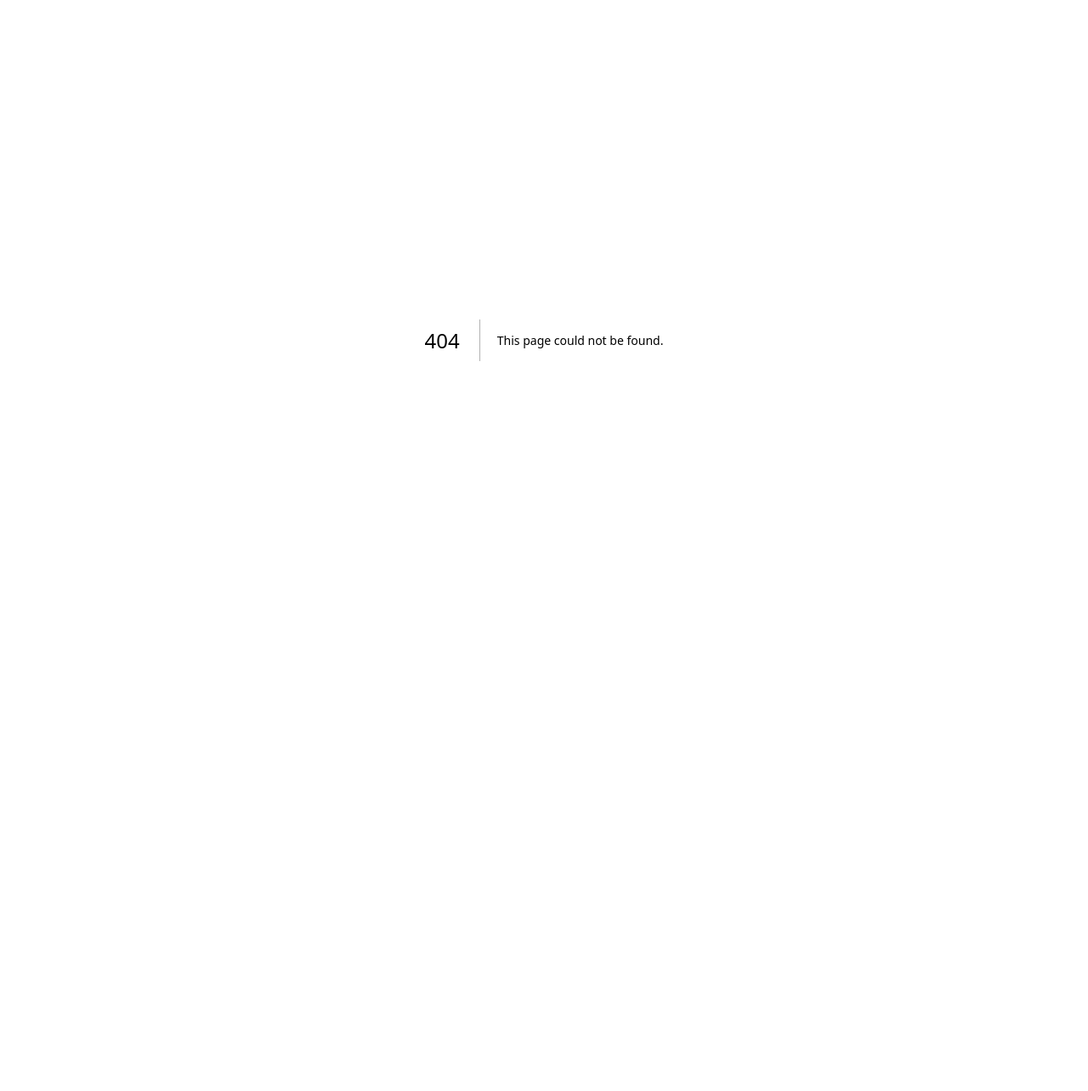
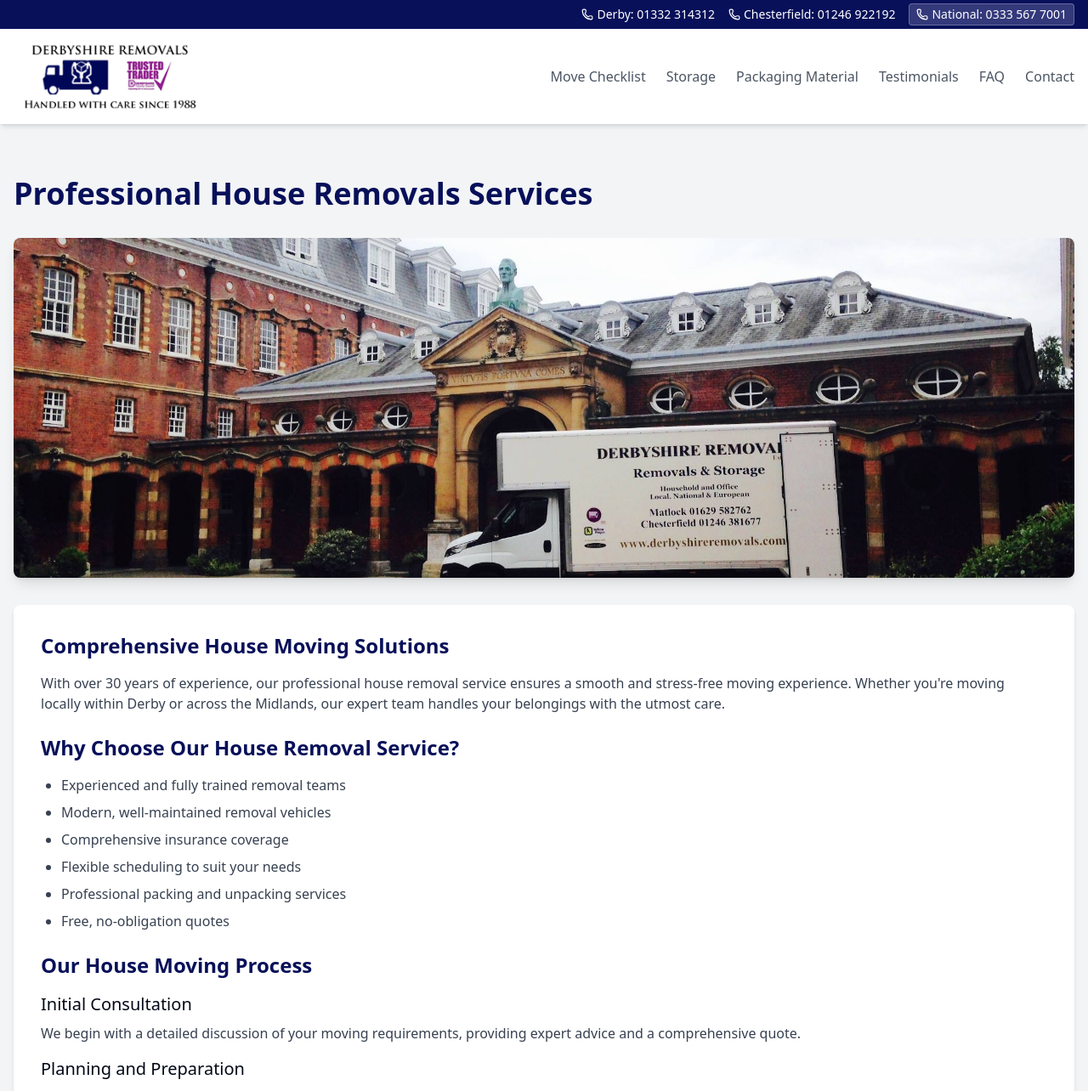
Before and after one commit to Derbyshire-Removals/derbyshire-removals, a Next.js app: page /services/house-removals in a window 1280 px wide. Before the commit this address had no page. Shown: the top 1284 px of the page at 85% size. Before the commit the page ends 800 px from the top, so only its background shows below. Built offline with nearby package versions, Linux system fonts and the light colour scheme.

Commit message:
Refactor: Implement the plan
This commit implements the changes requested in the prompt.

```diff
--- a/src/app/components/Services.jsx
+++ b/src/app/components/Services.jsx
@@ -1,4 +1,3 @@
-
 import React from 'react';
 import Link from 'next/link';
 import { Card, CardContent, CardDescription, CardHeader, CardTitle } from "./ui/card"
@@ -29,7 +28,7 @@ const Services = () => {
       icon: <Truck size={24} />,
       title: "House Removals",
       description: "Full service house moving solutions",
-      to: "/services/home-removals"
+      to: "/services/house-removals"
     },
     {
       icon: <Package size={24} />,
--- a/src/app/components/nav-items.jsx
+++ b/src/app/components/nav-items.jsx
@@ -85,8 +85,8 @@ export const navItems = [
     // page: <TermsAndConditions />,
   },
   {
-    title: "Home Removals",
-    to: "/services/home-removals",
+    title: "House Removals",
+    to: "/services/house-removals",
     // page: <HomeRemovals />,
   },
   {
--- /dev/null
+++ b/src/app/services/house-removals/layout.js
@@ -0,0 +1,23 @@
+
+export const metadata = {
+  title: "Professional House Removals Services | Derbyshire Removals",
+  description: "Expert house removal services in Derby, Matlock, and across the Midlands. Professional movers, competitive rates, and stress-free moving experience guaranteed.",
+  keywords: "house removals derby, house moving services, residential relocation, furniture removals, house movers derbyshire",
+  alternates: {
+    canonical: "https://derbyshireremovals.com/services/house-removals",
+  },
+  openGraph: {
+    title: "Professional House Removals Services | Derbyshire Removals",
+    description: "Expert house removal services across the Midlands with comprehensive moving solutions for houses and apartments.",
+    url: "https://derbyshireremovals.com/services/house-removals",
+    type: "website",
+  },
+};
+
+export default function HouseRemovalsLayout({ children }) {
+  return (
+    <>
+      {children}
+    </>
+  );
+}
--- /dev/null
+++ b/src/app/services/house-removals/page.js
@@ -0,0 +1,119 @@
+
+import React from 'react';
+import Header from '../../components/Header';
+import Footer from '../../components/Footer';
+import Link from 'next/link';
+
+const HouseRemovals = () => {
+  const houseRemovalsSchema = {
+    "@context": "https://schema.org",
+    "@graph": [
+      {
+        "@type": "Service",
+        "name": "House Removals Services",
+        "provider": {
+          "@type": "MovingCompany",
+          "name": "Derbyshire Removals",
+          "address": {
+            "@type": "PostalAddress",
+            "addressRegion": "Derbyshire",
+            "addressCountry": "UK"
+          }
+        },
+        "description": "Professional house removal services with experienced and fully trained teams",
+        "areaServed": "Derby, Matlock, Chesterfield, Ashbourne, and throughout the East and West Midlands",
+        "serviceType": "House Removals"
+      }
+    ]
+  };
+
+  return (
+    <section>
+      <script
+        type="application/ld+json"
+        dangerouslySetInnerHTML={{ __html: JSON.stringify(houseRemovalsSchema) }}
+      />
+      <div className="min-h-screen bg-gray-100">
+        <Header />
+        <main className="container mx-auto px-4 pt-52 pb-24">
+          <h1 className="text-4xl font-bold mb-8 text-[#071059]">Professional House Removals Services</h1>
+
+          <div className="mb-8">
+            <img
+              src="/images/business/9.jpg"
+              alt="Professional movers carefully handling furniture during a house move"
+              className="w-full h-[400px] object-cover rounded-lg shadow-lg mb-6"
+              loading="lazy"
+            />
+          </div>
+
+          <div className="bg-white rounded-lg shadow-md p-8 space-y-6">
+            <section>
+              <h2 className="text-2xl font-semibold text-[#071059] mb-4">Comprehensive House Moving Solutions</h2>
+              <p className="text-gray-700 mb-4">
+                With over 30 years of experience, our professional house removal service ensures a smooth and stress-free moving experience.
+                Whether you're moving locally within Derby or across the Midlands, our expert team handles your belongings with the utmost care.
+              </p>
+            </section>
+
+            <section>
+              <h2 className="text-2xl font-semibold text-[#071059] mb-4">Why Choose Our House Removal Service?</h2>
+              <ul className="list-disc pl-6 space-y-2 text-gray-700">
+                <li>Experienced and fully trained removal teams</li>
+                <li>Modern, well-maintained removal vehicles</li>
+                <li>Comprehensive insurance coverage</li>
+                <li>Flexible scheduling to suit your needs</li>
+                <li>Professional packing and unpacking services</li>
+                <li>Free, no-obligation quotes</li>
+              </ul>
+            </section>
+
+            <section>
+              <h2 className="text-2xl font-semibold text-[#071059] mb-4">Our House Moving Process</h2>
+              <div className="space-y-4">
+                <div>
+                  <h3 className="text-xl font-medium mb-2">Initial Consultation</h3>
+                  <p className="text-gray-700">We begin with a detailed discussion of your moving requirements, providing expert advice and a comprehensive quote.</p>
+                </div>
+                <div>
+                  <h3 className="text-xl font-medium mb-2">Planning and Preparation</h3>
+                  <p className="text-gray-700">Our team creates a tailored moving plan, considering any special requirements or valuable items.</p>
+                </div>
+                <div>
+                  <h3 className="text-xl font-medium mb-2">Moving Day</h3>
+                  <p className="text-gray-700">Our professional movers arrive on time, handling your belongings with care and efficiency throughout the entire process.</p>
+                </div>
+              </div>
+            </section>
+
+            <section className="bg-blue-50 p-6 rounded-lg">
+              <h2 className="text-2xl font-semibold text-[#071059] mb-4">Areas We Cover</h2>
+              <p className="text-gray-700">
+                We provide comprehensive house removal services across Derby, Matlock, Chesterfield, Ashbourne,
+                and throughout the East and West Midlands. Whether you're moving locally or within the region,
+                we ensure a professional and reliable service.
+              </p>
+            </section>
+
+            <div className="bg-[#071059] text-white p-8 rounded-lg">
+              <h2 className="text-2xl font-bold mb-4">Get Your Free Quote Today</h2>
+              <p className="mb-6">
+                Contact us today to discuss your house removal needs and receive a comprehensive quote
+                tailored to your requirements.
+              </p>
+              <Link
+                href="/contact"
+                className="inline-block bg-white text-[#071059] px-6 py-2 rounded-lg hover:bg-gray-100 transition-colors"
+              >
+                Contact Us
+              </Link>
+            </div>
+          </div>
+        </main>
+        <Footer />
+      </div>
+    </section>
+  );
+};
+
+export default HouseRemovals;
```
Also changed, not shown: 2 other files (tests, documents, lock files or other folders).
